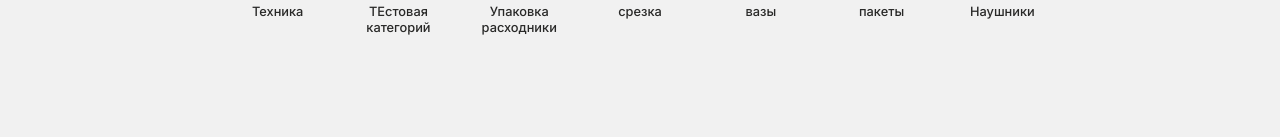
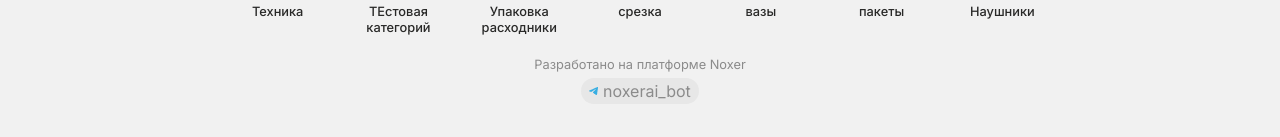
Before and after one commit to Matuxa1503/noxer, a React (Vite) app: page / in a window 1280 px wide. Shown: the part 493-630 px from the top of the page. Built offline with nearby package versions, Linux system fonts and the light colour scheme.

Commit message:
feat: Added footer and updated main tag

```diff
--- a/src/App.css
+++ b/src/App.css
@@ -1,6 +1,6 @@
 #root {
   max-width: 1280px;
   margin: 0 auto;
-  padding: 1rem;
+  padding: 1rem 1rem 0 1rem;
   text-align: center;
 }
--- a/src/App.tsx
+++ b/src/App.tsx
@@ -1,5 +1,6 @@
 import './App.css';
 import { FilterProducts } from './components/FilterProducts/FilterProducts';
+import { Footer } from './components/Footer/Footer';
 import { Header } from './components/Header/Header';
 import { MainContent } from './components/MainContent/MainContent';
 import { PopularSearches } from './components/PopularSearches/PopularSearches';
@@ -13,6 +14,7 @@ function App() {
       {/* <PopularSearches /> */}
       {/* <FilterProducts /> */}
       <MainContent />
+      <Footer />
     </>
   );
 }
--- /dev/null
+++ b/src/components/Footer/Footer.module.css
@@ -0,0 +1,19 @@
+.footer {
+  margin-top: 1.5rem;
+}
+
+.title {
+  color: #8b8b8b;
+  font-size: 0.8rem;
+}
+
+.linkTg {
+  display: inline-flex;
+  margin-top: 0.4rem;
+  padding: 0.3rem 0.5rem;
+  background-color: #e7e7e7;
+  color: #8b8b8b;
+  align-items: center;
+  gap: 0.3rem;
+  border-radius: 1.25rem;
+}
--- /dev/null
+++ b/src/components/Footer/Footer.tsx
@@ -0,0 +1,15 @@
+import { FC } from 'react';
+import tgIcon2 from '../../assets/icons/icon_tg2.png';
+import s from './Footer.module.css';
+
+export const Footer: FC = () => {
+  return (
+    <footer className={s.footer}>
+      <p className={s.title}>Разработано на платформе Noxer</p>
+      <a className={s.linkTg} href="#">
+        <img src={tgIcon2} alt="tg icon" />
+        noxerai_bot
+      </a>
+    </footer>
+  );
+};
--- a/src/components/MainContent/MainContent.tsx
+++ b/src/components/MainContent/MainContent.tsx
@@ -5,9 +5,9 @@ import { CategorySwiper } from './CategorySwiper/CategorySwiper';
 
 export const MainContent: FC = () => {
   return (
-    <div>
+    <main>
       <img className={s.banner} src={swiperBanner} alt="swiper-banner" />
       <CategorySwiper />
-    </div>
+    </main>
   );
 };
--- a/src/index.css
+++ b/src/index.css
@@ -46,7 +46,6 @@ h6 {
 a,
 a:visited {
   text-decoration: none;
-  color: inherit;
 }
 
 p {
```
Also changed, not shown: src/assets/icons/icon_tg2.png (added).
